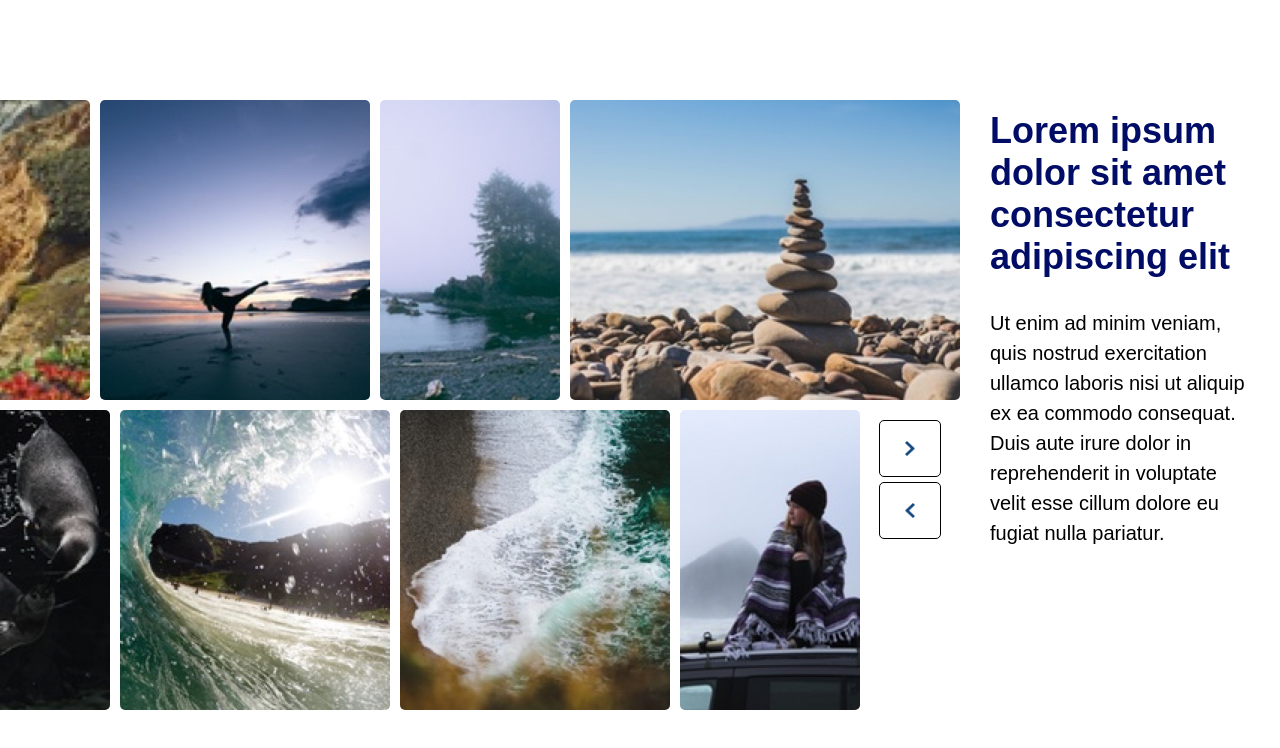
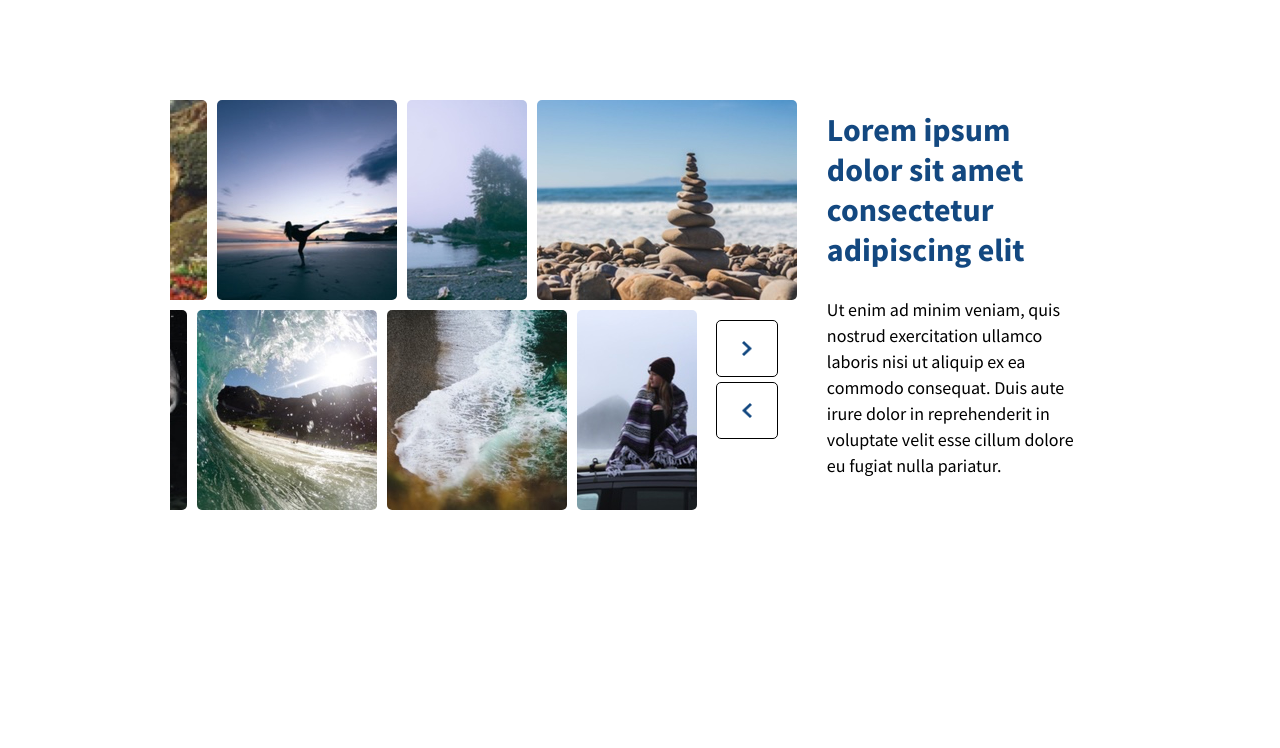
Before and after one commit to viktorlazi/javascript_slider_task, a plain HTML site: page index.html in a window 1280 px wide. Drawn offline with nearby package versions, Linux system fonts and the light colour scheme.

Commit message:
changing sizes

```diff
--- a/index.html
+++ b/index.html
@@ -2,6 +2,8 @@
 <html>
   <head>
     <script src="https://ajax.googleapis.com/ajax/libs/jquery/3.5.1/jquery.min.js"></script>
+    <link rel="preconnect" href="https://fonts.gstatic.com">
+    <link href="https://fonts.googleapis.com/css2?family=Source+Sans+Pro:wght@400;700&display=swap" rel="stylesheet">
     <meta name="viewport" content="width=device-width, initial-scale=1.0">
     <link rel="stylesheet" type="text/css" href="styles/index.css" />
     <title>Slider</title>
--- a/styles/index.css
+++ b/styles/index.css
@@ -1,12 +1,12 @@
 body{
-  font-family:Arial, Helvetica, sans-serif;
+  font-family: 'Source Sans Pro', sans-serif;
   margin: 100px auto;
-  max-width: 1296px;
+  max-width: 941px;
 }
 section{
   margin-top:20px;
   display:grid;
-  grid-template-columns: 3fr 1fr;
+  grid-template-columns: 2fr 1fr;
 }
 
 /* lorem ipsum */
@@ -16,12 +16,14 @@ section{
 }
 .content h1{
   margin-top:0;
-  color: #000C66;
-  font-size: 36px;
+  color: #134880;
+  font-size: 32px;
+  font-weight: 700;
 }
 .content p{
-  font-size: 20px;
-  line-height: 1.5;
+  font-size: 18px;
+  line-height: 26px;
+  font-weight: 400;
 }
 
 /* slider */
@@ -38,7 +40,7 @@ section{
   margin-bottom: 10px;
 }
 .slider img{
-  height: 300px;
+  height: 200px;
   border-radius: 5px;
 }
 #row2 > img:first-of-type{
```
